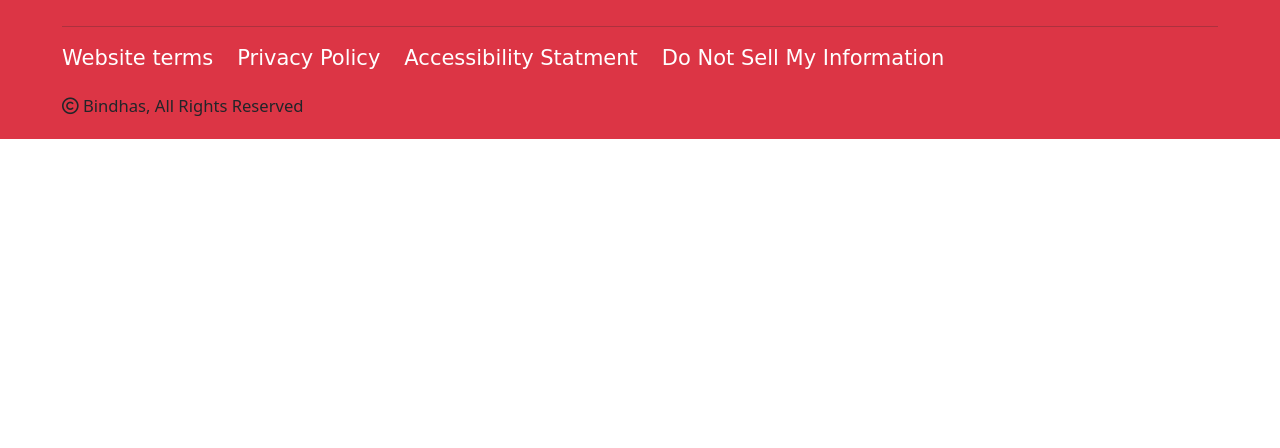
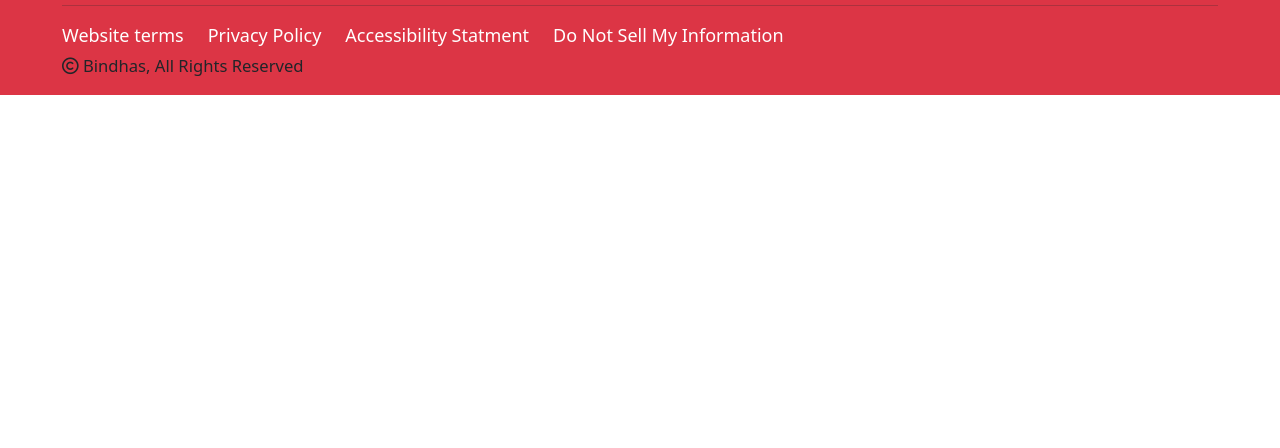
Before and after one commit to thehdman/Footer-7, a plain HTML site: page index.html in a window 1280 px wide. Shown: the part 352-800 px from the top of the page. Drawn offline with nearby package versions, Linux system fonts and the light colour scheme; a web font is replaced by a local one.

Commit message:
make some small changes

```diff
--- a/css/responsive.css
+++ b/css/responsive.css
@@ -48,7 +48,7 @@
 
     .footer-menu-bottom {
         flex-direction: column;
-        font-size: 15px;
+        font-size: 13px;
     }
 
     .footer-copyright{
@@ -102,7 +102,7 @@
 
     .footer-menu-bottom {
         flex-direction: column;
-        font-size: 17px;
+        font-size: 15px;
     }
 
     .footer-copyright{
--- a/css/style.css
+++ b/css/style.css
@@ -1,5 +1,5 @@
 footer{
-    padding: 20px 50px;
+    padding: 15px 50px;
 }
 
 a {
@@ -55,12 +55,16 @@ input[type=checkbox] {
     font-size: 1.25rem;
     width: 400px;
 }
+.footer-icon-list{
+    margin-bottom: 0;
+}
 .footer-link-icon{
     padding-right: 20px;
 }
 .footer-menu-bottom {
     display: flex;
-    font-size: 21px;
+    font-size: 18px;
+    margin-bottom: 2px;
 }
 
 .footer-copyright{
--- a/index.html
+++ b/index.html
@@ -74,10 +74,10 @@
             <div class="row">
                 <div class="col-12 footer-info">
                     <ul class="footer-menu-bottom list-unstyled">
-                        <li class="footer-list-bottom pe-4 font-overlock"><a href="#">Website terms</a></li>
-                        <li class="footer-list-bottom pe-4 font-overlock"><a href="#">Privacy Policy</a></li>
-                        <li class="footer-list-bottom pe-4 font-overlock"><a href="#">Accessibility Statment</a></li>
-                        <li class="footer-list-bottom pe-4 font-overlock"><a href="#">Do Not Sell My Information</a></li>
+                        <li class="footer-list-bottom pe-4"><a href="#">Website terms</a></li>
+                        <li class="footer-list-bottom pe-4"><a href="#">Privacy Policy</a></li>
+                        <li class="footer-list-bottom pe-4"><a href="#">Accessibility Statment</a></li>
+                        <li class="footer-list-bottom pe-4"><a href="#">Do Not Sell My Information</a></li>
                     </ul>
                 </div>
                 <div class="col-md-6 footer-copyright">
```
